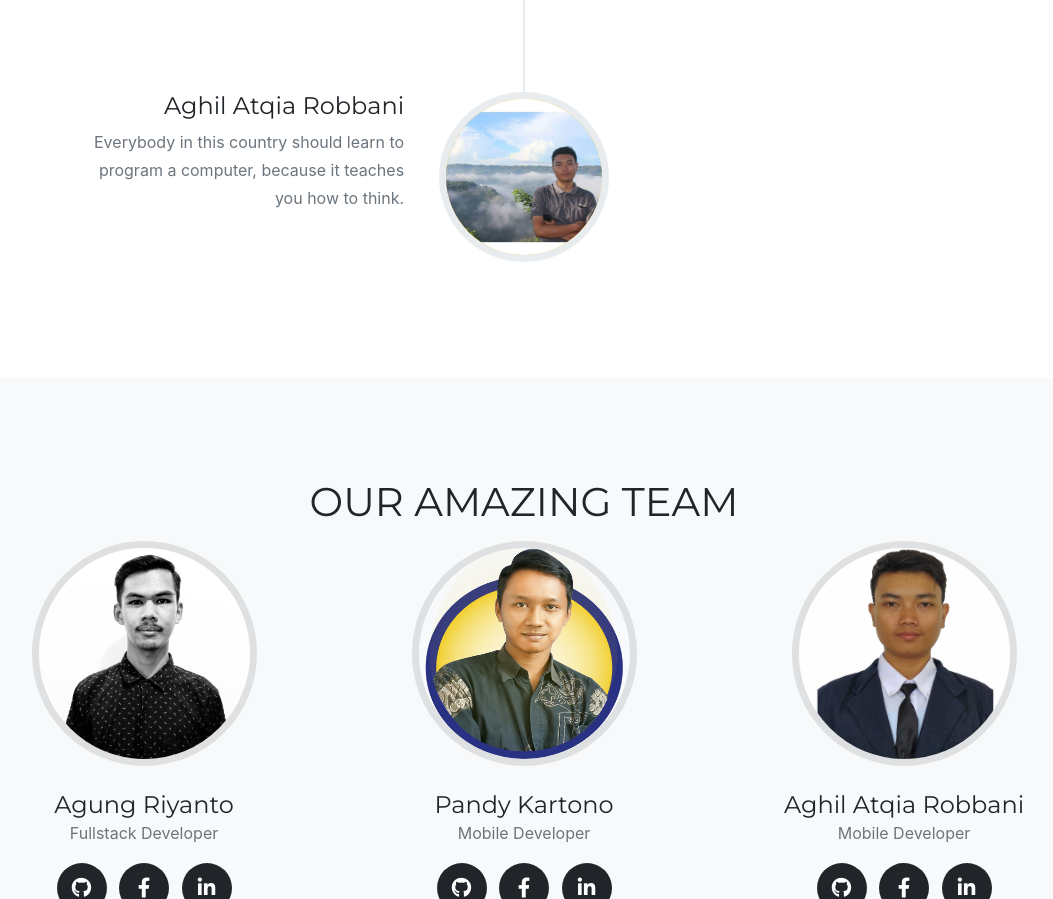
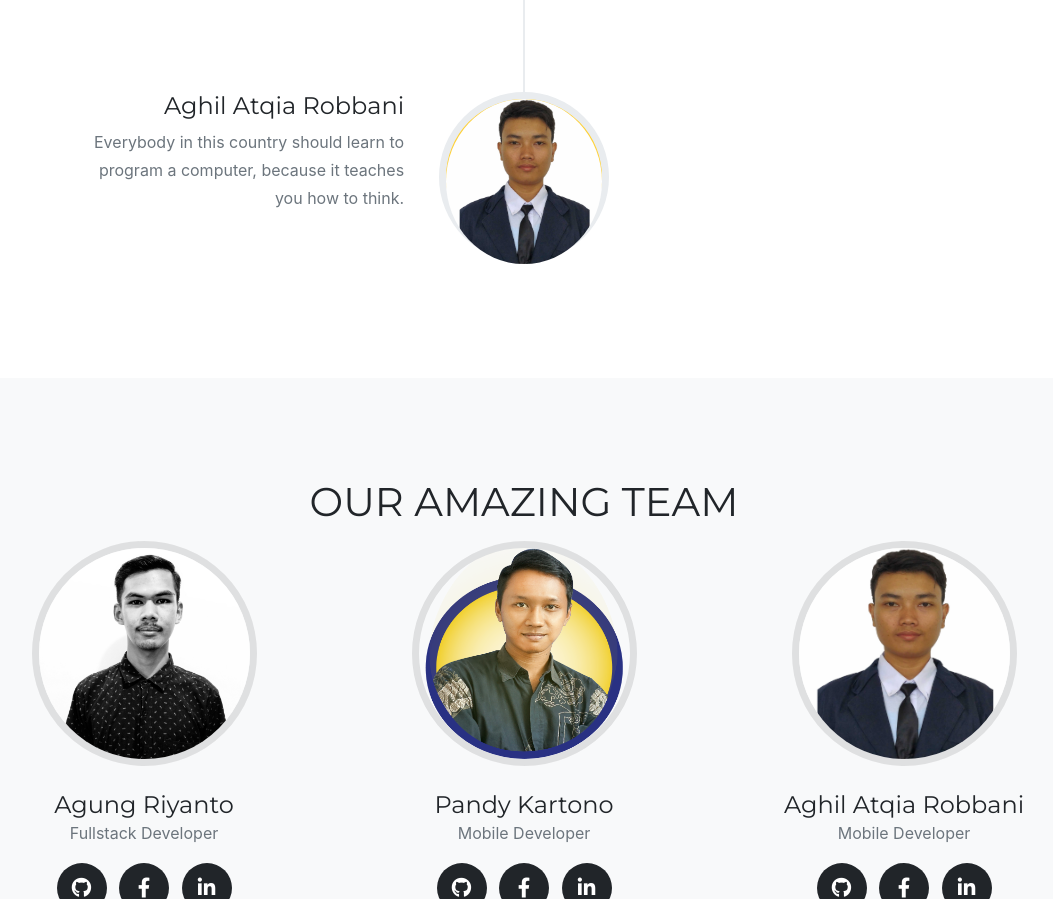
Before and after one commit to apadeveloper/apadeveloper.github.io, a website with bundled scripts: page index.html in a window 1280 px wide. Shown: the part 3997-4896 px from the top of the page, without its empty margins (116-1169 px from the left). Built offline with nearby package versions, Linux system fonts and the light colour scheme; a web font is replaced by a local one.

Commit message:
foto aghil

```diff
--- a/index.html
+++ b/index.html
@@ -279,7 +279,7 @@
             </li>
             <li>
               <div class="timeline-image">
-                <img class="rounded-circle img-fluid" src="img/team/bani.jpg" alt="">
+                <img class="rounded-circle img-fluid" src="img/team/bani%20(2).jpg" alt="">
               </div>
               <div class="timeline-panel">
                 <div class="timeline-heading">
```
